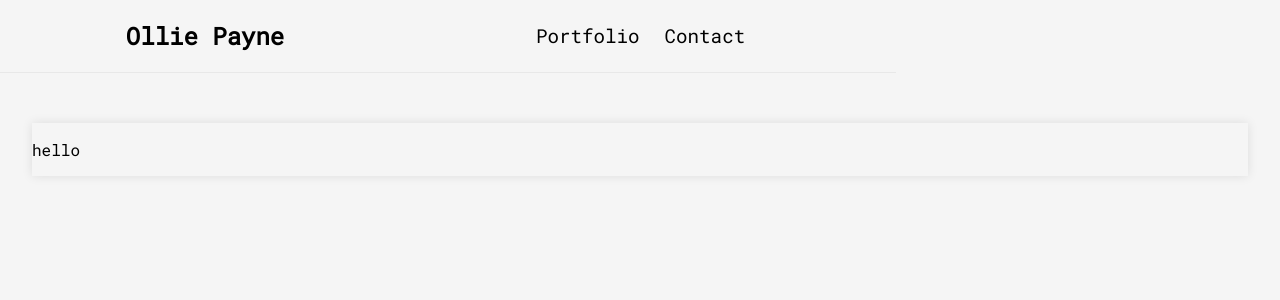
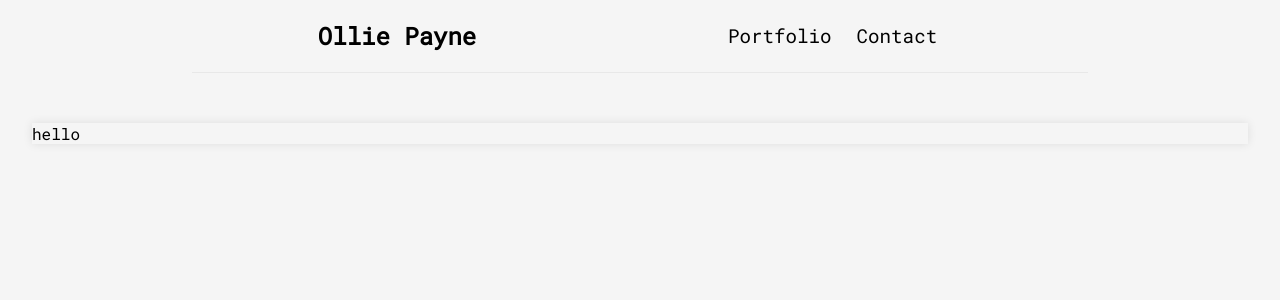
Before and after one commit to olliepayne/ollie-portfolio-rebuild, a Next.js app: page /portfolio in a window 1280 px wide. Shown: the top 300 px of the page. Built offline with nearby package versions, Linux system fonts and the light colour scheme.

Commit message:
fix issue with margins

```diff
--- a/styles/Navbar.module.css
+++ b/styles/Navbar.module.css
@@ -4,6 +4,7 @@
   align-items: center;
   border-bottom: 1px rgb(232, 232, 232) solid;
   width: 70%;
+  margin: 0 auto;
 }
 
 .title:hover {
@@ -44,7 +45,7 @@
   height: 2px;
   bottom: 0;
   left: 0;
-  background-color: salmon;
+  background-color: rgb(255, 172, 197);
   visibility: hidden;
   transition: all 0.3s ease-in-out;
 }
--- a/styles/globals.css
+++ b/styles/globals.css
@@ -18,9 +18,7 @@ a {
 }
 
 .page-card {
-  margin-top: 50px;
+  margin: 50px auto;
   box-shadow: 0 0 10px rgba(0, 0, 0, 0.1);
-  display: flex;
-  justify-self: center;
   width: 95%;
 }
```
